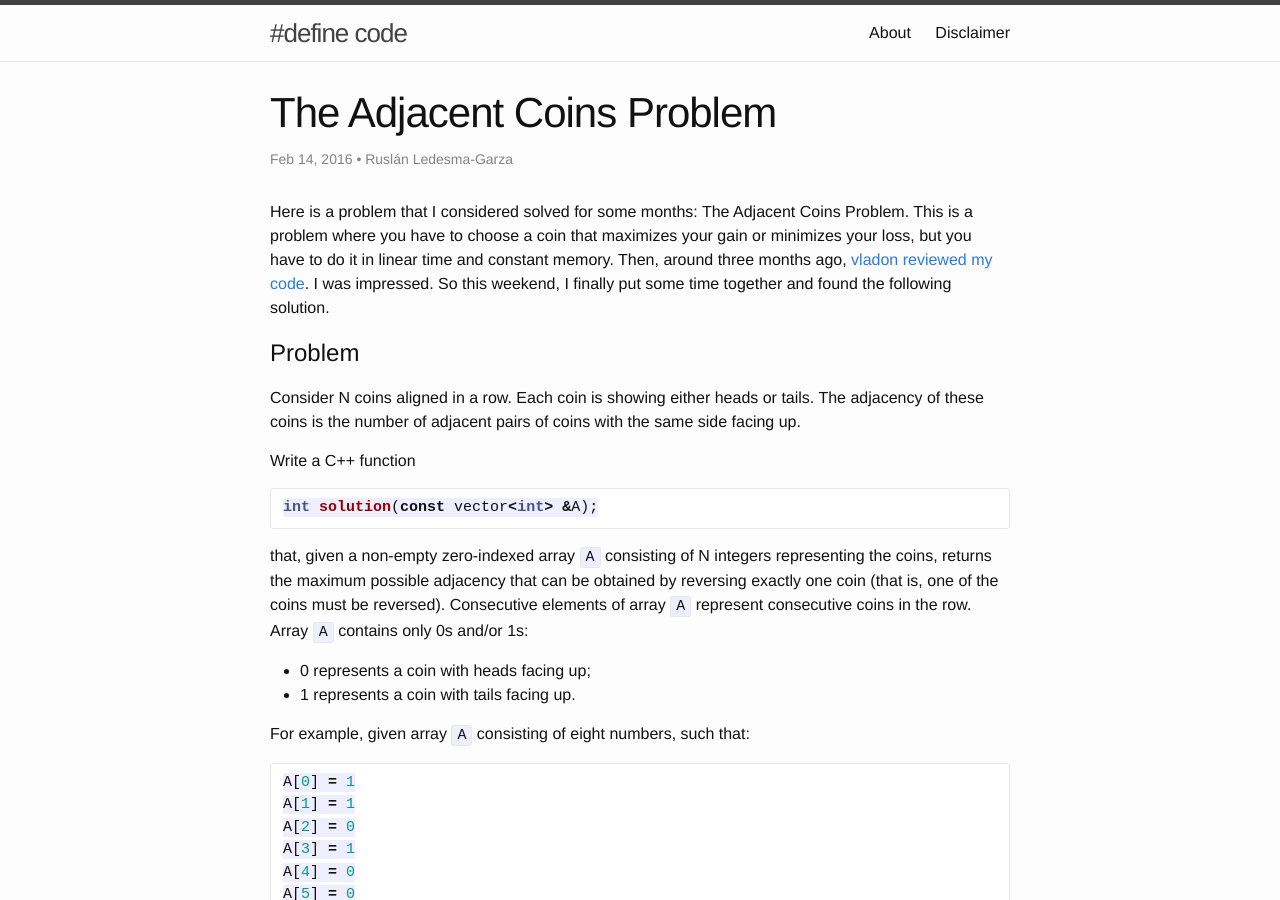
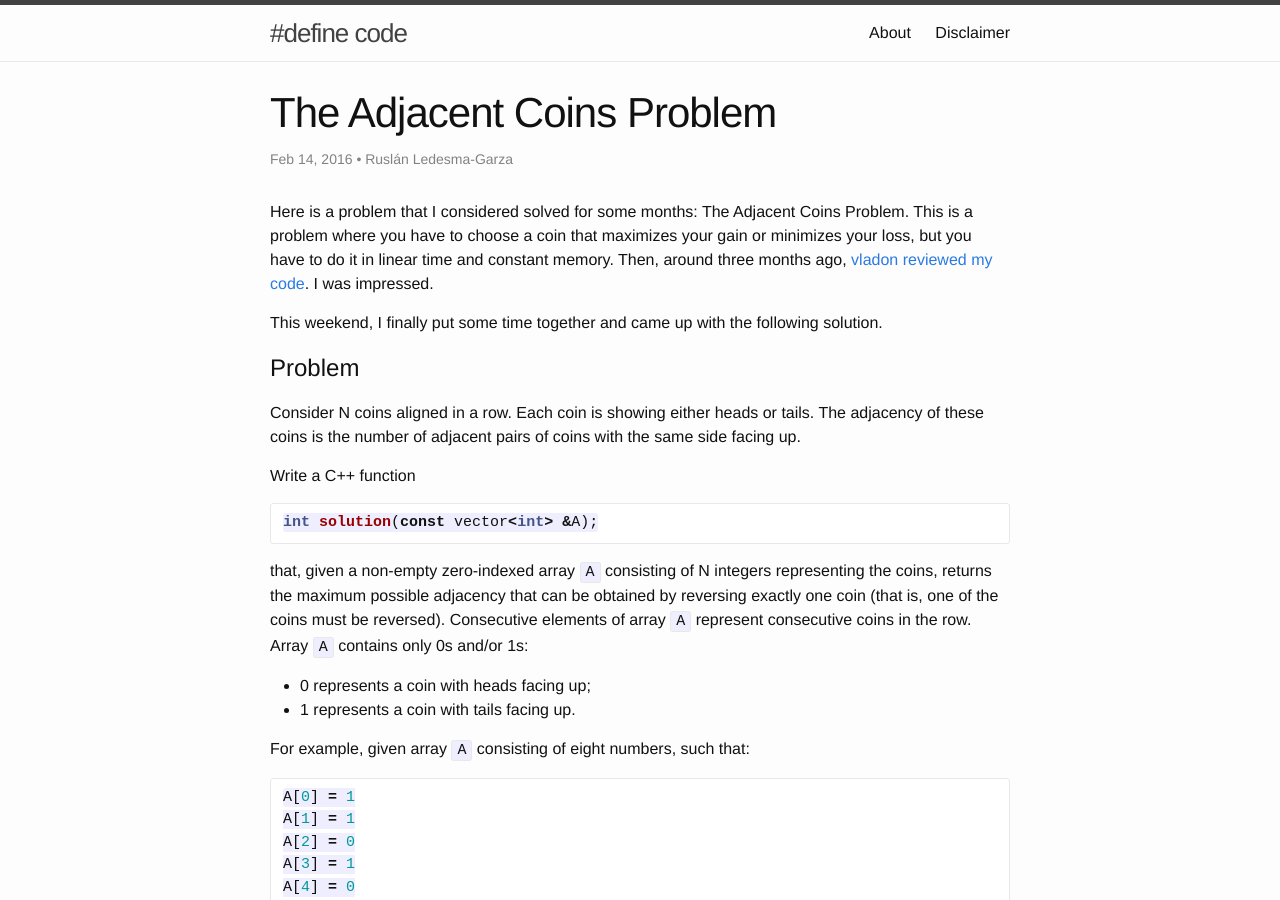
Before and after one commit to mrrusof/mrrusof.github.io, a Jekyll site: the page built from _posts/2016-02-14-adjacent-coins.markdown, in a window 1280 px wide and 900 px high. Built offline with Jekyll 4.4.1, drawn with Linux system fonts in a browser that asks for light colours; comment, search, counter and statistics services are not loaded.

Commit message:
Split first paragraph for adjacent coins.

```diff
--- a/_posts/2016-02-14-adjacent-coins.markdown
+++ b/_posts/2016-02-14-adjacent-coins.markdown
@@ -12,8 +12,10 @@ maximizes your gain or minimizes your loss, but you have to do it in
 linear time and constant memory.
 Then, around three months ago, [vladon reviewed my
 code](https://github.com/mrrusof/algorithms/issues/1).  I was
-impressed.  So this weekend, I finally put some time
-together and found the following solution.
+impressed.
+
+This weekend, I finally put some time together and came up with the
+following solution.
 
 
 # Problem
```
